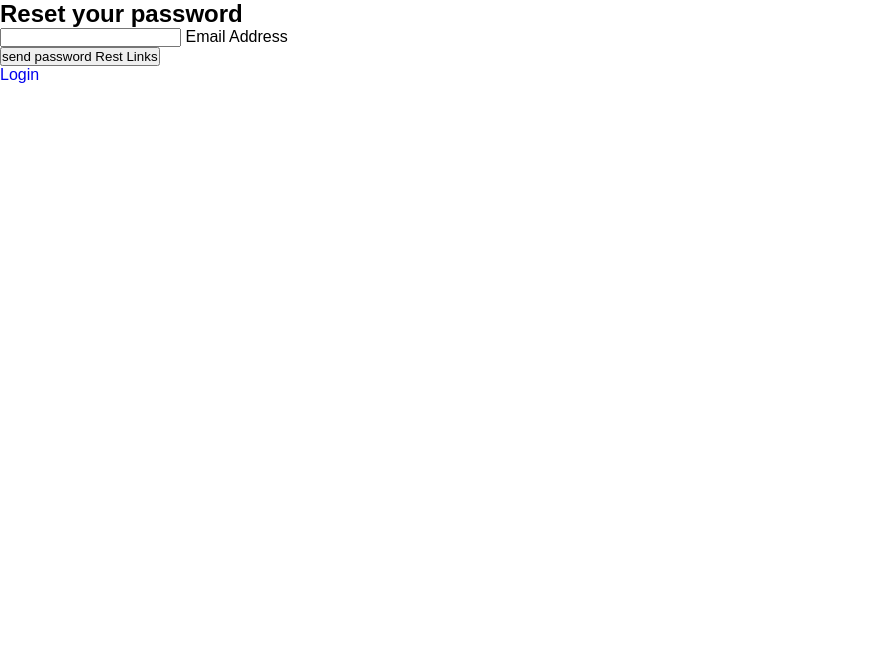
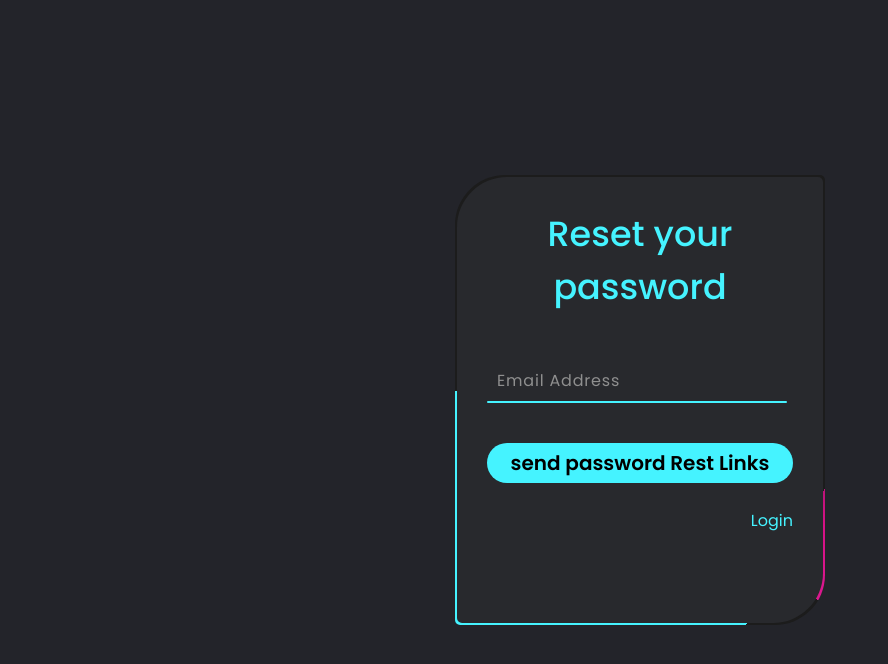
Before and after one commit to Sry-2805/project-5, a plain HTML site: page forget page.html in a window 1280 px wide. Shown: the whole page, without its empty margins (0-888 px from the left). Drawn offline with Linux system fonts and the light colour scheme.

Commit message:
Update forget page.html

```diff
--- a/forget page.html
+++ b/forget page.html
@@ -5,7 +5,7 @@
     <meta name="viewport" content="width=device-width, initial-scale=1.0">
     <meta http-equiv="X-UA-Compatible" content="IE=edge">
     <title>Login</title>
-    <link rel="stylesheet" href="style.css">
+    <link rel="stylesheet" href="login-style.css">
 </head>
 <body>
     <div class="box">
@@ -19,7 +19,7 @@
             <input type="submit" value="send password Rest Links">
             <div class="links">
                 <a href="#"></a>
-                <a href="C:\Users\rohit\OneDrive\Desktop\crt\p-5(1-06-2023)\login up.html">Login</a>
+                <a href="login up.html">Login</a>
             </div>
         </form>
     </div>
```
